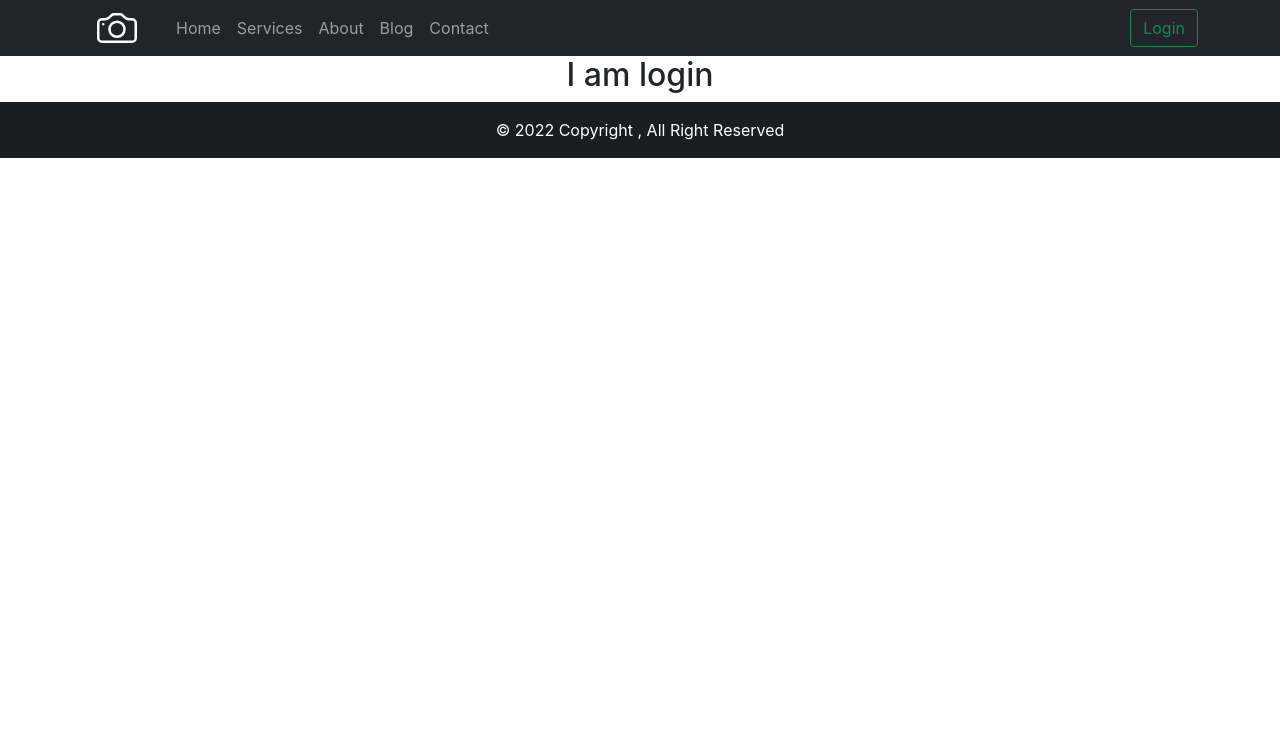
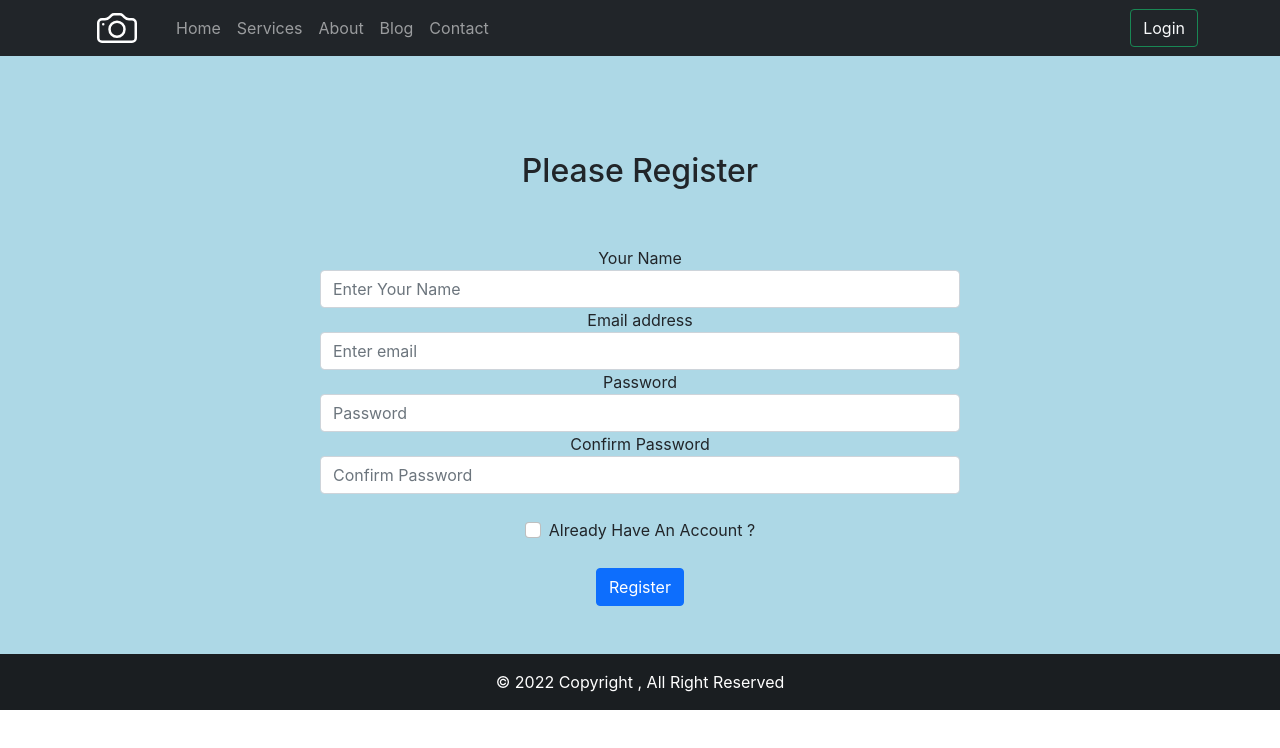
Before and after one commit to jicumollick/mollick-photography, a React (Create React App) app: page /login in a window 1280 px wide. Shown: the top 748 px of the page. Built offline with nearby package versions, Linux system fonts and the light colour scheme.

Commit message:
login, register, protected route done

```diff
--- a/package.json
+++ b/package.json
@@ -10,6 +10,7 @@
     "firebase": "^9.6.11",
     "react": "^18.0.0",
     "react-dom": "^18.0.0",
+    "react-firebase-hooks": "^5.0.3",
     "react-router-dom": "^6.3.0",
     "react-scripts": "5.0.1",
     "web-vitals": "^2.1.4"
--- a/src/App.js
+++ b/src/App.js
@@ -7,6 +7,7 @@ import Header from "./components/Header/Header";
 import Footer from "./components/Footer/Footer";
 import Home from "./components/Home/Home";
 import Login from "./components/Login/Login";
+import RequireAuth from "./components/RequireAuth/RequireAuth";
 
 function App() {
   return (
@@ -17,7 +18,14 @@ function App() {
         <Route path={"home"} element={<Home></Home>}></Route>
         <Route path={"blog"} element={<Blog></Blog>}></Route>
         <Route path={"about"} element={<About></About>}></Route>
-        <Route path={"checkout"} element={<Checkout></Checkout>}></Route>
+        <Route
+          path={"checkout"}
+          element={
+            <RequireAuth>
+              <Checkout></Checkout>
+            </RequireAuth>
+          }
+        ></Route>
         <Route path={"login"} element={<Login></Login>}></Route>
       </Routes>
       <Footer></Footer>
--- a/src/components/Header/Navbar/Navbar.js
+++ b/src/components/Header/Navbar/Navbar.js
@@ -1,5 +1,5 @@
 import React from "react";
-import { Link, useNavigate } from "react-router-dom";
+import { useNavigate } from "react-router-dom";
 import CustomLink from "../../CustomLink/CustomLink";
 import "./Navbar.css";
 const Navbar = () => {
@@ -63,7 +63,7 @@ const Navbar = () => {
             </ul>
 
             <button
-              className="btn btn-outline-success my-2 my-sm-0 ms-auto"
+              className="btn btn-outline-success text-light my-2 my-sm-0 ms-auto"
               type="submit"
               onClick={() => navigate("/login")}
             >
--- a/src/components/Login/Login.css
+++ b/src/components/Login/Login.css
@@ -0,0 +1,4 @@
+
+.login {
+    background-color: lightblue;
+}
--- a/src/components/Login/Login.js
+++ b/src/components/Login/Login.js
@@ -1,9 +1,76 @@
-import React from "react";
+import React, { useState } from "react";
+import "./Login.css";
+const Login = () => {
+  const [registered, setRegistered] = useState(false);
 
-const Login = () => {
+  const handleRegister = (event) => {
+    setRegistered(event.target.checked);
+  };
   return (
-    <div>
-      <h2>I am login</h2>
+    <div className="py-5 login">
+      <h2 className="py-5">Please {registered ? "Login" : "Register"}</h2>
+      <form className="w-50 mx-auto">
+        {registered ? (
+          ""
+        ) : (
+          <div className="form-group">
+            <label for="name">Your Name</label>
+            <input
+              type="text"
+              className="form-control"
+              id="name"
+              aria-describedby="emailHelp"
+              placeholder="Enter Your Name"
+            />
+          </div>
+        )}
+        <div className="form-group">
+          <label for="exampleInputEmail1">Email address</label>
+          <input
+            type="email"
+            className="form-control"
+            id="exampleInputEmail1"
+            aria-describedby="emailHelp"
+            placeholder="Enter email"
+          />
+        </div>
+        <div className="form-group">
+          <label for="exampleInputPassword1">Password</label>
+          <input
+            type="password"
+            className="form-control"
+            id="exampleInputPassword1"
+            placeholder="Password"
+          />
+        </div>
+        {registered ? (
+          ""
+        ) : (
+          <div className="form-group">
+            <label for="exampleInputPassword1">Confirm Password</label>
+            <input
+              type="password"
+              className="form-control"
+              id="exampleInputPassword1"
+              placeholder="Confirm Password"
+            />
+          </div>
+        )}
+        <div className="form-check py-4">
+          <label className="form-check-label " for="exampleCheck1">
+            <input
+              type="checkbox"
+              className="form-check-input"
+              id="exampleCheck1"
+              onChange={handleRegister}
+            />
+            Already Have An Account ?
+          </label>
+        </div>
+        <button type="submit" className="btn btn-primary">
+          {registered ? "Login" : "Register"}
+        </button>
+      </form>
     </div>
   );
 };
--- /dev/null
+++ b/src/components/RequireAuth/RequireAuth.js
@@ -0,0 +1,18 @@
+import React from "react";
+import { useLocation, Navigate } from "react-router-dom";
+import auth from "../../Firebase/Firebase.init.js";
+
+const RequireAuth = ({ children }) => {
+  let location = useLocation();
+  if (!auth.user) {
+    // Redirect them to the /login page, but save the current location they were
+    // trying to go to when they were redirected. This allows us to send them
+    // along to that page after they login, which is a nicer user experience
+    // than dropping them off on the home page.
+    return <Navigate to="/login" state={{ from: location }} replace />;
+  }
+
+  return children;
+};
+
+export default RequireAuth;
```
Also changed, not shown: 1 other file (tests, documents, lock files or other folders).
